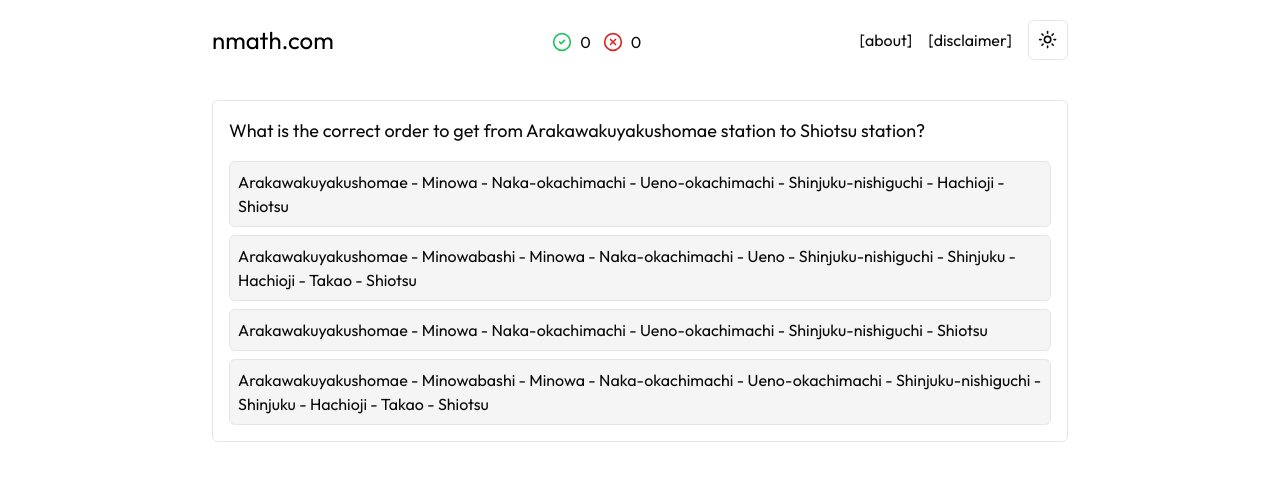
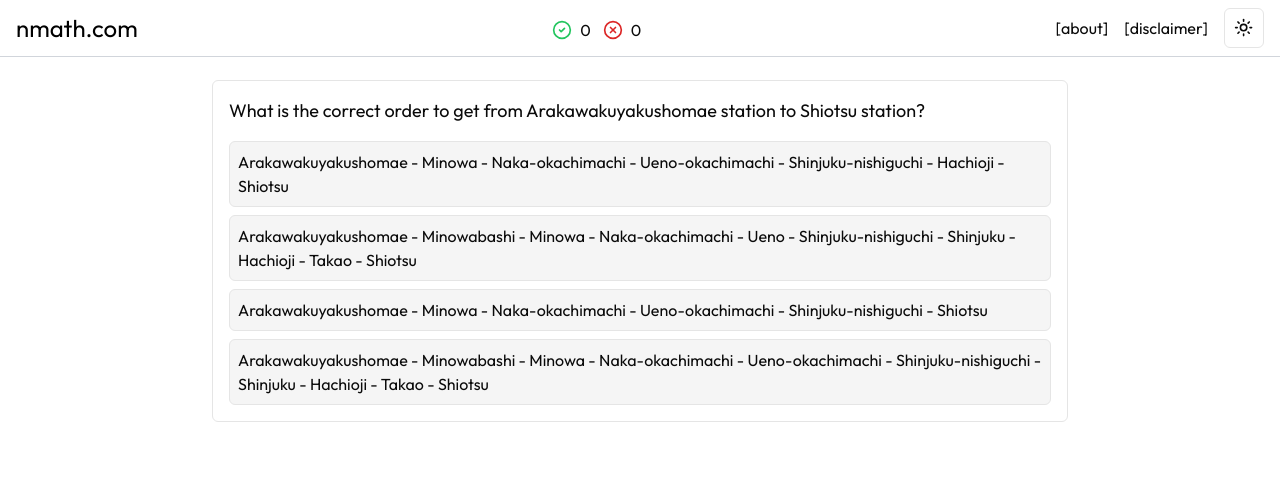
Before and after one commit to WanmaiXD/nmath, a Next.js app: page / in a window 1280 px wide. Shown: the top 480 px of the page. Built offline with nearby package versions, Linux system fonts and the light colour scheme.

Commit message:
feat: make the navbar location fixed

```diff
--- a/app/page.tsx
+++ b/app/page.tsx
@@ -4,7 +4,7 @@ import { ScoreProvider } from "@/components/quiz/scoreContext";
 
 export default function Home() {
   return (
-    <main className="pt-5">
+    <main className="pt-10">
       <div className="max-w-4xl mx-auto px-5">
         <div>
           <ScoreProvider>
--- a/components/nav/counterNav.tsx
+++ b/components/nav/counterNav.tsx
@@ -7,8 +7,8 @@ import NavDropdown from "./navDropdown";
 
 const CounterNav = () => {
   return (
-    <nav className="rounded-md animate-all ease-in-out duration-300">
-      <div className="mx-auto flex justify-between items-center">
+    <nav className="fixed top-0 left-0 right-0 z-50 bg-white dark:bg-neutral-900 border-b border-gray-300 dark:border-neutral-700 py-2 px-4">
+      <div className="mx-auto flex justify-between items-center max-w-7xl">
         <Link href={"/"} className="text-black dark:text-white text-2xl">
           nmath.com
         </Link>
```
